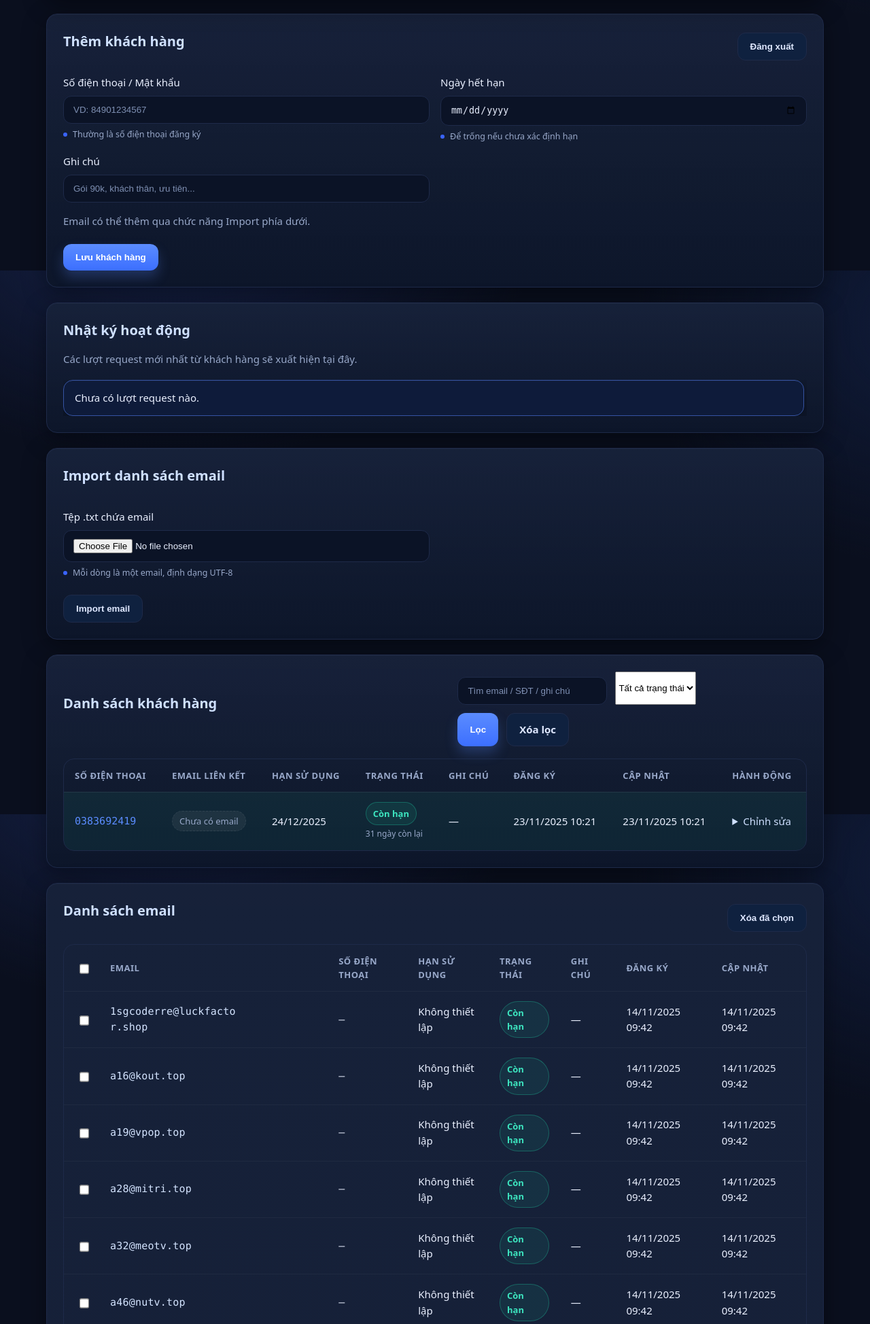
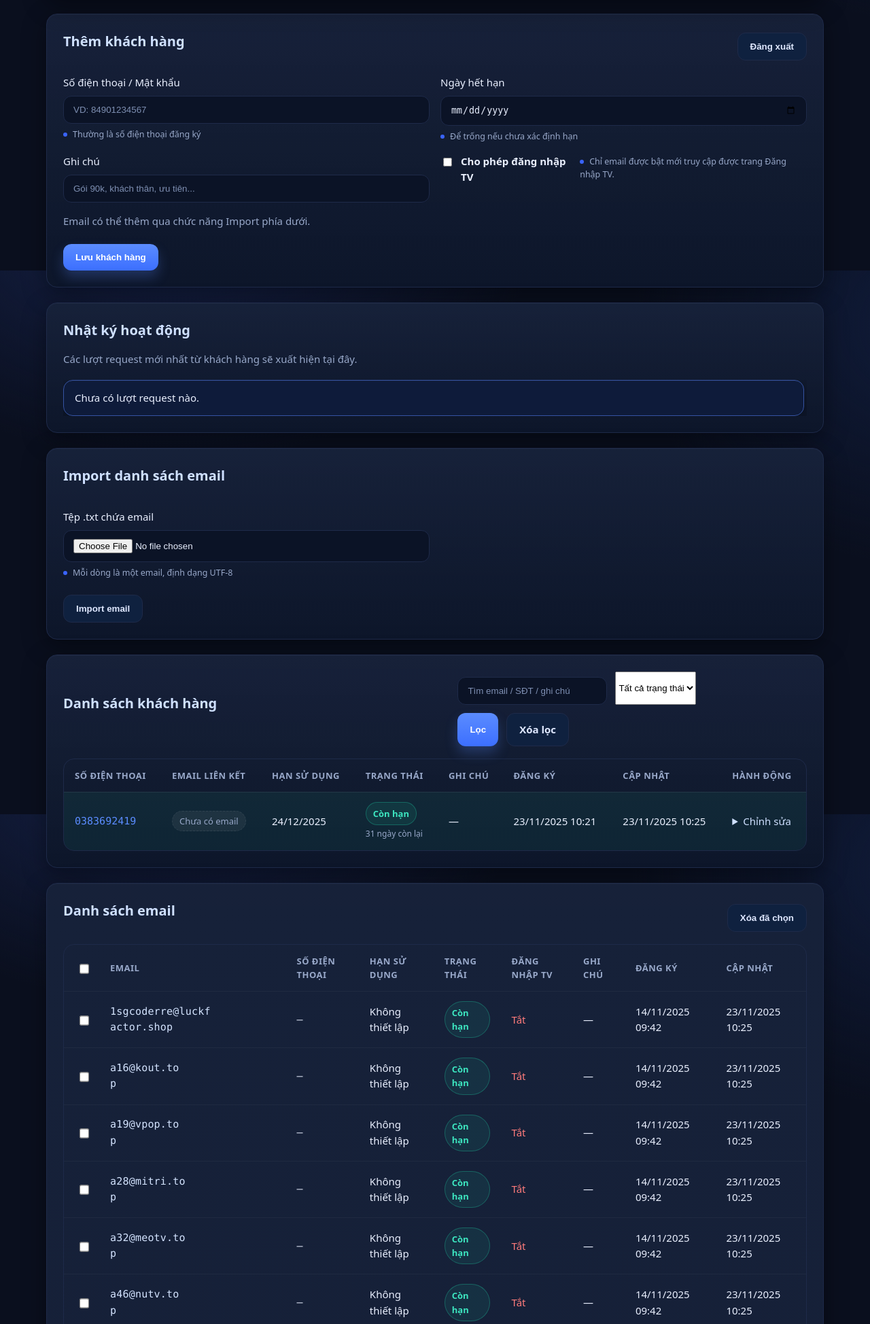
Before and after one commit to tuanminhh03/Get_code_and_family_netflix, a Flask app: page /admin in a window 1280 px wide. Shown: the part 402-2350 px from the top of the page at 68% size. Run offline with Flask 3, Linux system fonts and the light colour scheme; the visitor is signed in with stand-in values (Sample User, id 1).

Commit message:
Add public TV login page with admin-controlled access

```diff
--- a/app.py
+++ b/app.py
@@ -13,6 +13,7 @@ from sqlalchemy import func, or_, text
 from sqlalchemy.exc import IntegrityError
 from datetime import datetime, timezone, timedelta, date
 from tuki_persistent import TukiPersistent
+import importlib
 import config
 import re
 
@@ -28,6 +29,7 @@ db = SQLAlchemy(app)
 def ensure_database():
     db.create_all()
     _ensure_email_nullable()
+    _ensure_tv_flag()
 
 
 def _ensure_email_nullable():
@@ -73,6 +75,25 @@ def _ensure_email_nullable():
         conn.execute(text("DROP TABLE customers_old"))
 
 
+def _ensure_tv_flag():
+    """Đảm bảo bảng customers có cột can_login_tv (BOOLEAN)."""
+    try:
+        result = db.session.execute(text("PRAGMA table_info(customers)")).fetchall()
+    except Exception:
+        return
+
+    has_flag = any(row[1] == "can_login_tv" for row in result)
+    if has_flag:
+        return
+
+    try:
+        with db.engine.begin() as conn:
+            conn.execute(text("ALTER TABLE customers ADD COLUMN can_login_tv BOOLEAN DEFAULT 0"))
+    except Exception:
+        # Nếu ALTER TABLE thất bại (ví dụ do SQLite phiên bản cũ), bỏ qua để không phá app
+        pass
+
+
 def _parse_timestamp_candidates(ts_raw: str):
     if not ts_raw:
         return "", ""
@@ -91,6 +112,7 @@ class Customer(db.Model):
     phone = db.Column(db.String(50))
     expiry_date = db.Column(db.Date)
     notes = db.Column(db.Text)
+    can_login_tv = db.Column(db.Boolean, default=False)
     created_at = db.Column(db.DateTime, default=datetime.utcnow)
     updated_at = db.Column(
         db.DateTime, default=datetime.utcnow, onupdate=datetime.utcnow
@@ -118,6 +140,7 @@ class ActivityLog(db.Model):
         mapping = {
             "login_code": "Mã đăng nhập",
             "verify_link": "Link hộ gia đình",
+            "login_tv": "Đăng nhập TV",
         }
         return mapping.get(self.kind, self.kind or "Khác")
 
@@ -168,6 +191,14 @@ def _normalize_phone(value: str):
     return re.sub(r"\s+", "", (value or "").strip())
 
 
+def _to_bool(value) -> bool:
+    if value is None:
+        return False
+    if isinstance(value, bool):
+        return value
+    return str(value).strip().lower() in {"1", "true", "on", "yes", "y"}
+
+
 def _log_activity(customer_id: int | None, *, requester_email: str, target_email: str, kind: str, success: bool, message: str):
     try:
         entry = ActivityLog(
@@ -195,6 +226,56 @@ def _format_local_time(value: datetime, tz_offset_hours: int = 7) -> str:
     except Exception:
         return value.strftime("%d/%m/%Y %H:%M")
 
+
+def _login_tv(password: str, code: str):
+    password = (password or "").strip()
+    code = (code or "").strip()
+
+    if not password:
+        return {"success": False, "message": "Mật khẩu không được để trống."}
+    if not re.fullmatch(r"\d{8}", code):
+        return {"success": False, "message": "Mã TV phải đủ 8 số."}
+
+    try:
+        backend = importlib.import_module("LOGINTV")
+    except Exception as exc:
+        return {"success": False, "message": "Không tìm thấy backend LOGINTV.", "error": str(exc)}
+
+    func = None
+    for name in ("login_tv", "loginTV", "run", "execute"):
+        candidate = getattr(backend, name, None)
+        if callable(candidate):
+            func = candidate
+            break
+
+    if not func:
+        return {"success": False, "message": "Backend LOGINTV chưa cung cấp hàm đăng nhập TV."}
+
+    try:
+        try:
+            response = func(password=password, code=code)
+        except TypeError:
+            response = func(password, code)
+    except Exception as exc:  # pragma: no cover - bảo vệ backend tùy biến
+        return {"success": False, "message": f"Lỗi khi đăng nhập TV: {exc}"}
+
+    if isinstance(response, dict):
+        success = bool(response.get("success"))
+        message = response.get("message") or ("Đăng nhập thành công." if success else "Mã sai, vui lòng nhập lại.")
+        return {"success": success, "message": message, "raw": response}
+
+    if isinstance(response, (tuple, list)) and response:
+        success = bool(response[0])
+        message = str(response[1]) if len(response) > 1 else ("Đăng nhập thành công." if success else "Mã sai, vui lòng nhập lại.")
+        return {"success": success, "message": message, "raw": response}
+
+    success = bool(response)
+    return {
+        "success": success,
+        "message": "Đăng nhập thành công." if success else "Mã sai, vui lòng nhập lại.",
+        "raw": response,
+    }
+
 # === WORKER (KEEP CHROME ALIVE) ===
 _worker = None
 
@@ -211,6 +292,11 @@ def ensure_worker():
 @app.route('/')
 def index():
     return render_template('index.html')
+
+
+@app.route('/login-tv')
+def login_tv_page():
+    return render_template('tv_login.html')
 
 @app.route('/admin', methods=['GET', 'POST'])
 def admin():
@@ -290,6 +376,7 @@ def admin():
                     "status_label": meta["label"],
                     "status_badge": meta["badge"],
                     "notes": customer.notes or "",
+                    "can_login_tv": customer.can_login_tv,
                     "created_at": customer.created_at.strftime("%d/%m/%Y %H:%M"),
                     "updated_at": customer.updated_at.strftime("%d/%m/%Y %H:%M") if customer.updated_at else "",
                 }
@@ -310,6 +397,7 @@ def admin():
                 "status_badge": meta["badge"],
                 "row_class": meta["row"],
                 "notes": customer.notes or "",
+                "can_login_tv": customer.can_login_tv,
                 "created_at": customer.created_at.strftime("%d/%m/%Y %H:%M"),
                 "updated_at": customer.updated_at.strftime("%d/%m/%Y %H:%M") if customer.updated_at else "",
                 "days_remaining": days_remaining,
@@ -375,6 +463,46 @@ def admin():
     )
 
 
+@app.route('/api/login-tv', methods=['POST'])
+def api_login_tv():
+    payload = request.get_json(silent=True) or {}
+    email_raw = (payload.get('email') or '').strip()
+    email = _normalize_email(email_raw)
+    password = (payload.get('password') or '').strip()
+    code = (payload.get('code') or '').strip()
+
+    if not email:
+        return jsonify({"success": False, "message": "Vui lòng nhập email được cấp quyền đăng nhập TV."}), 400
+
+    ensure_database()
+
+    customer = Customer.query.filter(func.lower(Customer.email) == email).first()
+    if not customer:
+        return jsonify({"success": False, "message": "Email không tồn tại hoặc chưa được cấp quyền đăng nhập TV."}), 403
+
+    if not customer.can_login_tv:
+        return jsonify({"success": False, "message": "Email chưa được mở quyền đăng nhập TV. Vui lòng liên hệ admin."}), 403
+
+    status = _evaluate_status(customer.expiry_date)
+    if status == 'expired':
+        return jsonify({"success": False, "message": "Gói của bạn đã hết hạn, không thể đăng nhập TV."}), 403
+
+    result = _login_tv(password=password, code=code)
+    success = bool(result.get("success"))
+    message = result.get("message") or ("Đăng nhập thành công." if success else "Mã sai, vui lòng nhập lại.")
+
+    _log_activity(
+        customer.id,
+        requester_email=email,
+        target_email=email,
+        kind="login_tv",
+        success=success,
+        message=message,
+    )
+
+    return jsonify({"success": success, "message": message, "raw": result})
+
+
 @app.route('/admin/activity/<int:customer_id>')
 def admin_activity(customer_id: int):
     if not session.get('is_admin'):
@@ -422,6 +550,7 @@ def admin_manage():
         phone = (request.form.get('phone') or '').strip()
         expiry = _parse_date(request.form.get('expiry'))
         notes = (request.form.get('notes') or '').strip()
+        can_login_tv = _to_bool(request.form.get('can_login_tv'))
 
         if not phone:
             flash('Số điện thoại không được để trống.', 'danger')
@@ -438,7 +567,13 @@ def admin_manage():
                 flash('Email đã tồn tại trong hệ thống.', 'danger')
                 return redirect(next_url)
 
-        customer = Customer(email=email or None, phone=phone, expiry_date=expiry, notes=notes)
+        customer = Customer(
+            email=email or None,
+            phone=phone,
+            expiry_date=expiry,
+            notes=notes,
+            can_login_tv=can_login_tv,
+        )
         db.session.add(customer)
         db.session.commit()
         flash('Thêm khách hàng thành công.', 'success')
@@ -461,6 +596,7 @@ def admin_manage():
         phone = (request.form.get('phone') or '').strip()
         expiry = _parse_date(request.form.get('expiry'))
         notes = (request.form.get('notes') or '').strip()
+        can_login_tv = _to_bool(request.form.get('can_login_tv'))
 
         email_pattern = r"^[^@\s]+@[^@\s]+\.[^@\s]+$"
         if email:
@@ -480,6 +616,7 @@ def admin_manage():
         customer.phone = phone
         customer.expiry_date = expiry
         customer.notes = notes
+        customer.can_login_tv = can_login_tv
         try:
             db.session.commit()
             flash('Cập nhật khách hàng thành công.', 'success')
--- a/static/app.js
+++ b/static/app.js
@@ -7,6 +7,9 @@ document.addEventListener('DOMContentLoaded', () => {
   const btnVerify  = document.getElementById('btnVerifyLink');
   const resEl      = document.getElementById('result');
   const form       = document.getElementById('fetchForm');
+  const tvLoginForm = document.getElementById('tvLoginForm');
+  const tvLoginStatus = document.getElementById('tvLoginStatus');
+  const btnLoginTv = document.getElementById('btnLoginTv');
   const activityModal = document.getElementById('activityModal');
   const activitySubtitle = document.getElementById('activitySubtitle');
   const activityLogs = document.getElementById('activityLogs');
@@ -346,4 +349,67 @@ document.addEventListener('DOMContentLoaded', () => {
     span.setAttribute('role', 'button');
     span.setAttribute('aria-label', 'Nhấp để sao chép email');
   });
+
+  // === Login TV (public page) ===
+  if (tvLoginForm && tvLoginStatus) {
+    const setStep = (message, state = 'info') => {
+      const cls = {
+        info: 'alert info',
+        success: 'alert success',
+        warn: 'alert warn',
+        danger: 'alert danger',
+      }[state] || 'alert info';
+      tvLoginStatus.innerHTML = `<div class="${cls}">${message}</div>`;
+    };
+
+    const validateCode = (value) => /^\d{8}$/.test((value || '').trim());
+
+    tvLoginForm.addEventListener('submit', async (e) => {
+      e.preventDefault();
+      const email = tvLoginForm.querySelector('input[name="tv_email"]').value.trim();
+      const password = tvLoginForm.querySelector('input[name="tv_password"]').value.trim();
+      const code = tvLoginForm.querySelector('input[name="tv_code"]').value.trim();
+
+      if (!email) {
+        setStep('Vui lòng nhập email được cấp quyền.', 'warn');
+        return;
+      }
+      if (!password) {
+        setStep('Vui lòng nhập mật khẩu.', 'warn');
+        return;
+      }
+      if (!validateCode(code)) {
+        setStep('Mã TV phải đủ 8 số.', 'warn');
+        return;
+      }
+
+      setStep('1) Đang login tài khoản...', 'info');
+      btnLoginTv?.setAttribute('disabled', 'disabled');
+
+      try {
+        const resp = await fetch('/api/login-tv', {
+          method: 'POST',
+          headers: { 'Content-Type': 'application/json' },
+          body: JSON.stringify({ email, password, code })
+        });
+        const data = await resp.json();
+
+        if (!resp.ok || data?.success === false) {
+          setStep(data?.message || 'Mã sai, vui lòng nhập lại.', 'danger');
+          return;
+        }
+
+        setStep('2) Login thành công. Đang đăng nhập TV...', 'info');
+        setTimeout(() => {
+          const msg = data?.message || 'Đăng nhập thành công.';
+          const state = data?.success ? 'success' : 'warn';
+          setStep(`3) ${msg}`, state);
+        }, 400);
+      } catch (err) {
+        setStep('Lỗi khi gọi API đăng nhập TV.', 'danger');
+      } finally {
+        btnLoginTv?.removeAttribute('disabled');
+      }
+    });
+  }
 });
--- a/static/styles.css
+++ b/static/styles.css
@@ -72,6 +72,21 @@ h1{
 }
 label{ display:block; }
 label > small{ display:block; margin-top:6px; color:var(--muted); }
+.checkbox-line{
+  display:flex;
+  align-items:flex-start;
+  gap:10px;
+}
+.checkbox-line input[type="checkbox"]{
+  width:auto;
+  margin-top:6px;
+}
+.checkbox-line span{
+  font-weight:600;
+}
+.checkbox-line small{
+  margin-top:2px;
+}
 
 input{
   width:100%;
@@ -431,6 +446,8 @@ label small::before{
 .tag-success{ color:#6ce5b1; }
 .tag-fail{ color:#ff7b7b; }
 
+.status-steps{ margin-top:16px; }
+
 @keyframes pop{
   from{ transform:scale(.96); opacity:0; }
   to{ transform:scale(1); opacity:1; }
--- a/templates/admin.html
+++ b/templates/admin.html
@@ -62,6 +62,12 @@
       </label>
       <label>Ghi chú
         <input name="notes" placeholder="Gói 90k, khách thân, ưu tiên...">
+      </label>
+      <label class="checkbox-line">
+        <input type="hidden" name="can_login_tv" value="0">
+        <input type="checkbox" name="can_login_tv" value="1">
+        <span>Cho phép đăng nhập TV</span>
+        <small>Chỉ email được bật mới truy cập được trang Đăng nhập TV.</small>
       </label>
       <p class="subtle" style="grid-column:1 / -1; margin:0;">Email có thể thêm qua chức năng Import phía dưới.</p>
       <div class="actions">
@@ -214,6 +220,12 @@
                       <label>Ghi chú
                         <input name="notes" value="{{ c.notes }}">
                       </label>
+                      <label class="checkbox-line">
+                        <input type="hidden" name="can_login_tv" value="0">
+                        <input type="checkbox" name="can_login_tv" value="1" {% if c.can_login_tv %}checked{% endif %}>
+                        <span>Cho phép đăng nhập TV</span>
+                        <small>Chỉ email được bật mới truy cập được trang Đăng nhập TV.</small>
+                      </label>
                       <div class="actions">
                         <button type="submit" class="btn-primary">Cập nhật</button>
                       </div>
@@ -258,6 +270,7 @@
               <th>Số điện thoại</th>
               <th>Hạn sử dụng</th>
               <th>Trạng thái</th>
+              <th>Đăng nhập TV</th>
               <th>Ghi chú</th>
               <th>Đăng ký</th>
               <th>Cập nhật</th>
@@ -272,6 +285,13 @@
                   <td class="mono phone-cell">{{ e.phone or '—' }}</td>
                   <td>{{ e.expiry_display }}</td>
                   <td><span class="status-pill {{ e.status_badge }}">{{ e.status_label }}</span></td>
+                  <td>
+                    {% if e.can_login_tv %}
+                      <span class="tag-success">Đã bật</span>
+                    {% else %}
+                      <span class="tag-fail">Tắt</span>
+                    {% endif %}
+                  </td>
                   <td>{{ e.notes or '—' }}</td>
                   <td>{{ e.created_at }}</td>
                   <td>{{ e.updated_at }}</td>
```
Also changed, not shown: templates/tv_login.html (added, +26 -0 lines).
